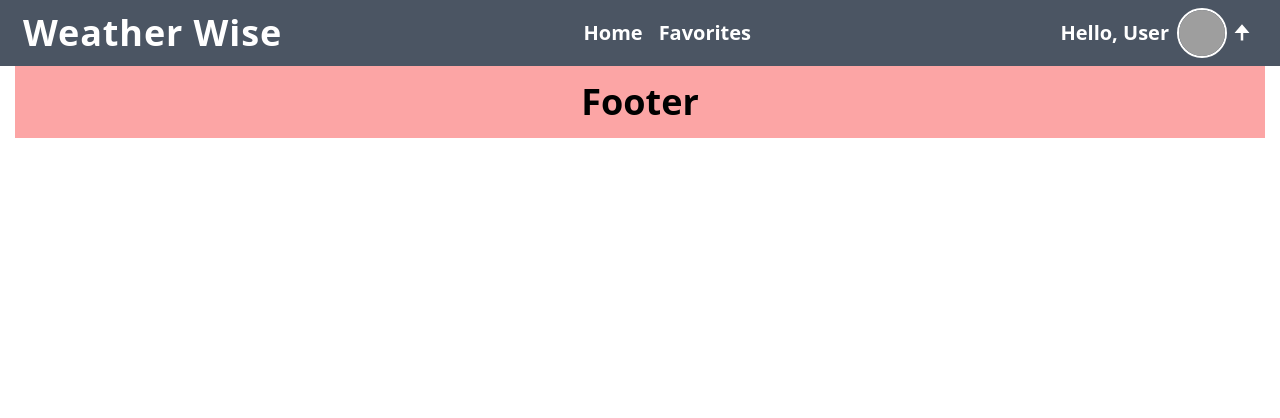
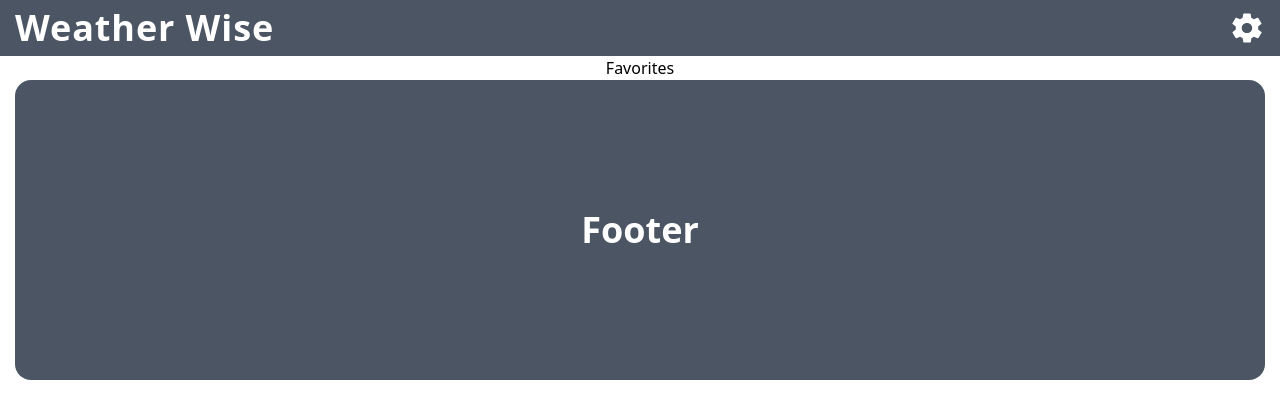
Before and after one commit to csutrick/Weather-Wise, a React (Create React App) app in the folder client/: page /favorites in a window 1280 px wide. Shown: the top 418 px of the page. Built offline with nearby package versions, Linux system fonts and the light colour scheme; grey boxes are pictures that could not be loaded.

Commit message:
Added styles and functions to navbar, basic styles to footer

```diff
--- a/client/src/App.js
+++ b/client/src/App.js
@@ -4,9 +4,10 @@ import { setContext } from '@apollo/client/link/context';
 import { BrowserRouter as Router, Routes, Route } from 'react-router-dom';
 
 import Navbar from './components/Navbar';
-import Home from './pages/Home';
 import Login from './pages/Login';
 import Signup from './pages/Signup';
+import Home from './pages/Home';
+import Favorites from './pages/Favorites';
 import Footer from './components/Footer';
 
 const httpLink = createHttpLink({
@@ -49,6 +50,10 @@ function App() {
                   path="/signup"
                   element={<Signup />}
                 />
+                <Route
+                  path="/favorites"
+                  element={<Favorites />}
+                />
             </Routes>
           </body>
           <Footer />
--- a/client/src/components/Footer/index.js
+++ b/client/src/components/Footer/index.js
@@ -2,8 +2,10 @@ import React from 'react';
 
 const Footer = () => {
   return (
-    <footer className='bg-red-300 w-[1250px] flex flex-row justify-center items-center p-4'>
-        <h1 className='text-black font-bold text-4xl'>Footer</h1>
+    <footer className='w-full flex flex-row justify-center items-center'>
+      <div className='bg-gray-600 w-[1250px] h-[300px] flex flex-row justify-center items-center rounded-2xl'>
+        <h1 className='text-4xl font-bold text-white'>Footer</h1>
+      </div>
     </footer>
   );
 };
--- a/client/src/components/Navbar/index.js
+++ b/client/src/components/Navbar/index.js
@@ -1,26 +1,60 @@
-import React from 'react';
-import { BiSolidDownArrowAlt } from 'react-icons/bi'
+import React, { useState } from 'react';
+import { Link } from 'react-router-dom';
+import Auth from '../../utils/auth';
+
+import { IoMdSettings } from 'react-icons/io'
 
 const Navbar = () => {
+  const logout = (event) => {
+    event.preventDefault();
+    Auth.logout();
+  };
+  const [settings, showSettings] = useState(false);
   return (
-    <nav className='bg-gray-600 w-full flex flex-row justify-center items-center'>
-      <div className='w-[1250px] h-full flex flex-row justify-between items-center'>
-        <h1 className='pl-2 font-bold text-white text-4xl tracking-wide'>Weather Wise</h1>
-        <div className='flex flex-row'>
-          <button className='mr-2 font-bold text-white hover:text-gray-200 text-xl hover:underline hover:scale-105 transition-all ease-in-out duration-150'>
-            Home
-          </button>
-          <button className='ml-2 font-bold text-white hover:text-gray-200 text-xl hover:underline hover:scale-105 transition-all ease-in-out duration-150'>
-            Favorites
-          </button>
-        </div>
-        <div className='flex flex-row items-center justify-center p-2 group'>
-          <h3 className='mr-1 font-bold text-white text-xl'>
-            Hello, User
-          </h3>
-          <img src="https://cdn.pixabay.com/photo/2015/10/05/22/37/blank-profile-picture-973460_960_720.png"
-          className='ml-1 h-[50px] w-[50px] rounded-full border-2 border-white'></img>
-          <BiSolidDownArrowAlt className='text-3xl text-white rotate-180 group-hover:rotate-0 transition-all ease-in-out duration-300'/>
+    <nav className='bg-gray-600 w-full flex flex-row justify-center items-center z-50'>
+      <div className='w-[1250px] h-full flex flex-row justify-between items-center py-2'>
+        <Link to="/">
+          <h1 className='text-white font-bold text-4xl transition-all duration-100 ease-in-out
+          hover:scale-105 hover:text-gray-300 active:scale-110 tracking-wide'>Weather Wise</h1>
+        </Link>
+        <div className='relative flex flex-row items-center justify-center'>
+          {Auth.loggedIn() ? (
+            <Link to="/favorites" className='mr-3'>
+              <h2 className='text-white font-bold text-2xl transition-all duration-100 ease-in-out
+          hover:scale-105 hover:text-gray-300 active:scale-110'>Favorites</h2>
+            </Link>
+          ) : (
+            <></>
+          )}
+          <IoMdSettings onClick={() => showSettings(!settings)}
+          className='ml-3 text-white font-bold text-4xl transition-all duration-100 ease-in-out
+          hover:scale-105 hover:text-gray-300 active:scale-110'/>
+          {settings && (
+            <div className='absolute top-12 right-0 p-2 flex flex-col items-center justify-center
+            bg-gray-600 rounded-lg'>
+              <h3 className='text-white font-bold text-lg py-1 px-4 transition-all duration-100 ease-in-out
+                hover:scale-105 hover:text-gray-300 active:scale-110'>Info</h3>
+              {Auth.loggedIn() ? (
+                <>
+                  <button onClick={logout} className='text-white font-bold text-lg py-1 px-4 transition-all duration-100 ease-in-out
+                hover:scale-105 hover:text-gray-300 active:scale-110'>
+                    Logout
+                  </button>
+                </>
+              ) : (
+                <>
+                  <Link className='text-white font-bold text-lg py-1 px-4 transition-all duration-100 ease-in-out
+                  hover:scale-105 hover:text-gray-300 active:scale-110' to="/login">
+                    Login
+                  </Link>
+                  <Link className='text-white font-bold text-lg py-1 px-4 transition-all duration-100 ease-in-out
+                  hover:scale-105 hover:text-gray-300 active:scale-110' to="/signup">
+                    Signup
+                  </Link>
+                </>
+              )}
+            </div>
+          )}
         </div>
       </div>
     </nav>
--- /dev/null
+++ b/client/src/pages/Favorites.js
@@ -0,0 +1,13 @@
+import React from 'react';
+import { Link } from 'react-router-dom';
+
+
+const Favorites = () => {
+  return (
+    <div className=''>
+        <h1>Favorites</h1>
+    </div>
+  );
+};
+
+export default Favorites;
--- a/client/src/utils/auth.js
+++ b/client/src/utils/auth.js
@@ -21,7 +21,7 @@ class AuthService {
 
   logout() {
     localStorage.removeItem('id_token');
-    window.location.reload();
+    window.location.assign('/login');
   }
 }
 
```
